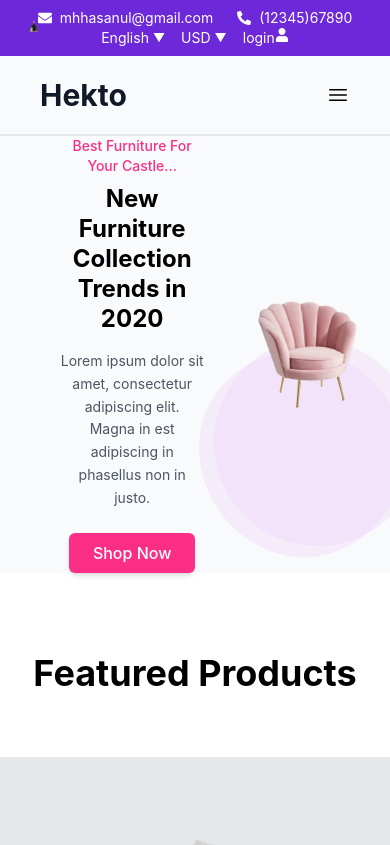
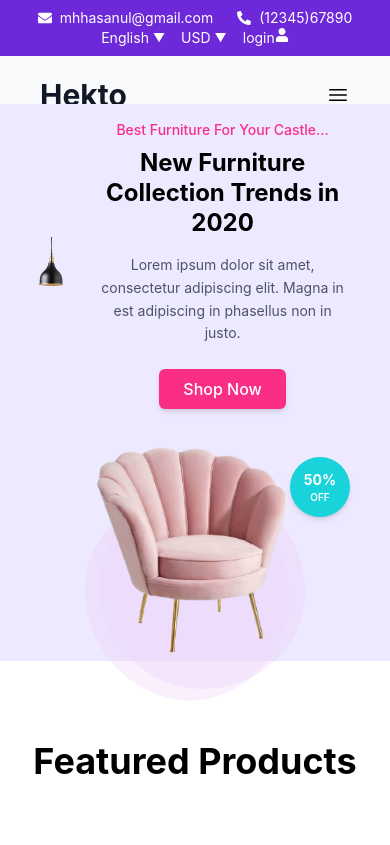
Before and after one commit to zakiabashir/hackhaton-e-comerce-web, a Next.js app: page / in a window 390 px wide. Shown: the top 845 px of the page. Built offline with nearby package versions, Linux system fonts and the light colour scheme.

Commit message:
push my ode

```diff
--- a/src/app/components/Hero.tsx
+++ b/src/app/components/Hero.tsx
@@ -4,24 +4,24 @@ import Image from 'next/image';
 
 function Hero() {
   return (
-    <div className="flex sm:my-28  md:my-4 py-0 md:flex-row sm:flex-col items-center justify-center mx-auto gap-8 px-6 md:px-12 lg:px-20 max-w-[1920px] max-h-[786px] md:h-[764px] relative">
+    <div className="flex flex-col -mt-8 md:flex-row sm:my-28 md:my-4 py-0 items-center bg-violet-100 justify-center mx-auto gap-8 px-6 md:px-12 lg:px-20 max-w-[1920px]lg:h-[786px] md:h-[764px] relative">
 
       {/* Left Section - Bulb and Text */}
-      <div className="relative w-full md:w-1/2 flex flex-row  items-start justify-center text-center md:text-left">
+      <div className="relative w-full md:w-1/2 flex flex-row items-center md:items-start justify-center text-center md:text-left">
 
         {/* Bulb Image */}
-        <div className=" mt-[-122px]  left-[20px] md:left-[-20px] w-1/2 sm:w-[150px] md:w-[200px] lg:w-[387px]">
+        <div className="w-[150px] -top-[322px] sm:w-[200px] md:w-[387px] lg:w-[387px] mt-4 md:mt-[-122px]">
           <Image
             src="/images/bulb.png"
             alt="Bulb"
             width={387}
             height={387}
-            className="object-contain "
+            className="object-contain"
           />
         </div>
 
         {/* Text Content */}
-        <div className="relative  md:mt-0 px-4 md:px-0 lg:w-[644px] lg:h-[248px]">
+        <div className="relative mt-4 px-4 md:px-0 lg:w-[644px] lg:h-[248px]">
           {/* Tagline */}
           <p className="text-[#FB2E86] text-sm sm:text-lg md:text-xl font-medium mb-2">
             Best Furniture For Your Castle...
@@ -48,10 +48,10 @@ function Hero() {
       </div>
 
       {/* Right Section - Pink Background, Sofa Image, Discount Badge */}
-      <div className="relative w-1/3 md:w-1/2 flex flex-wrap items-center justify-center">
+      <div className="relative w-full md:w-1/2 flex flex-wrap items-center justify-center">
         {/* Pink Background Circle */}
         <div className="absolute top-10 md:top-[40px] w-[220px] sm:w-[300px] md:w-[380px] lg:w-[450px] h-[220px] sm:h-[300px] md:h-[380px] lg:h-[450px] bg-cover bg-center rounded-full z-0"
-             style={{ backgroundImage: 'url(/images/pink.png)' }}>
+          style={{ backgroundImage: 'url(/images/pink.png)' }}>
         </div>
 
         {/* Sofa Image */}
--- a/src/app/contact-us/page.tsx
+++ b/src/app/contact-us/page.tsx
@@ -21,7 +21,7 @@ function ContactUs() {
       </div>
 
       {/* Main Content Section */}
-      <div className="max-w-[1200px] mx-auto px-4 py-12 flex flex-wrap gap-12">
+      <div className="max-w-[1200px] mx-auto px-4 py-12 flex flex-wrap  gap-12">
         {/* Left Section */}
         <div className="flex-1">
           {/* Information About Us */}
```
